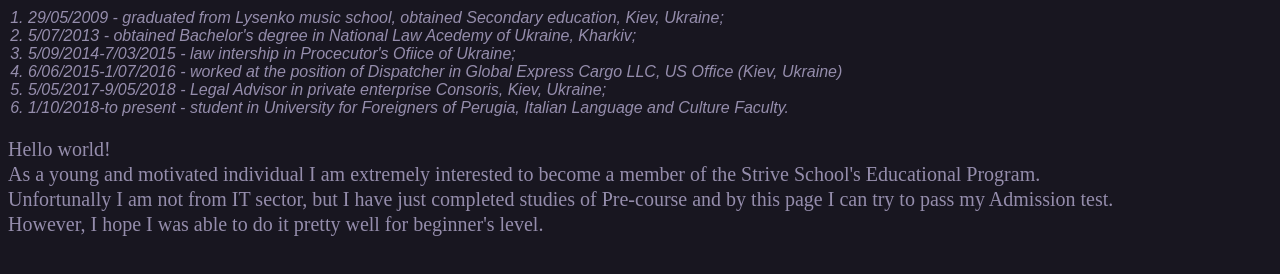
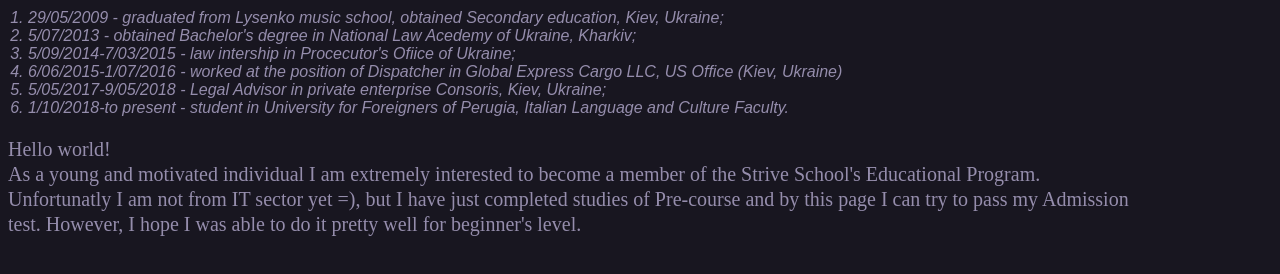
Before and after one commit to OleksiiSuvorov/oleksiisuvorov.github.io, a plain HTML site: page index.html in a window 1280 px wide. Shown: the part 394-668 px from the top of the page. Drawn offline with Linux system fonts and the light colour scheme.

Commit message:
Update index.html

```diff
--- a/index.html
+++ b/index.html
@@ -115,7 +115,7 @@ ol {
 
 As a young and motivated individual I am extremely interested to become a member of the Strive School's Educational Program.
 
-Unfortunally I am not from IT sector, but I have just completed studies of Pre-course and by this page I can try to pass my Admission test.
+Unfortunatly I am not from IT sector yet =), but I have just completed studies of Pre-course and by this page I can try to pass my Admission test.
 
 However, I hope I was able to do it pretty well for beginner's level.</p>
 
```
